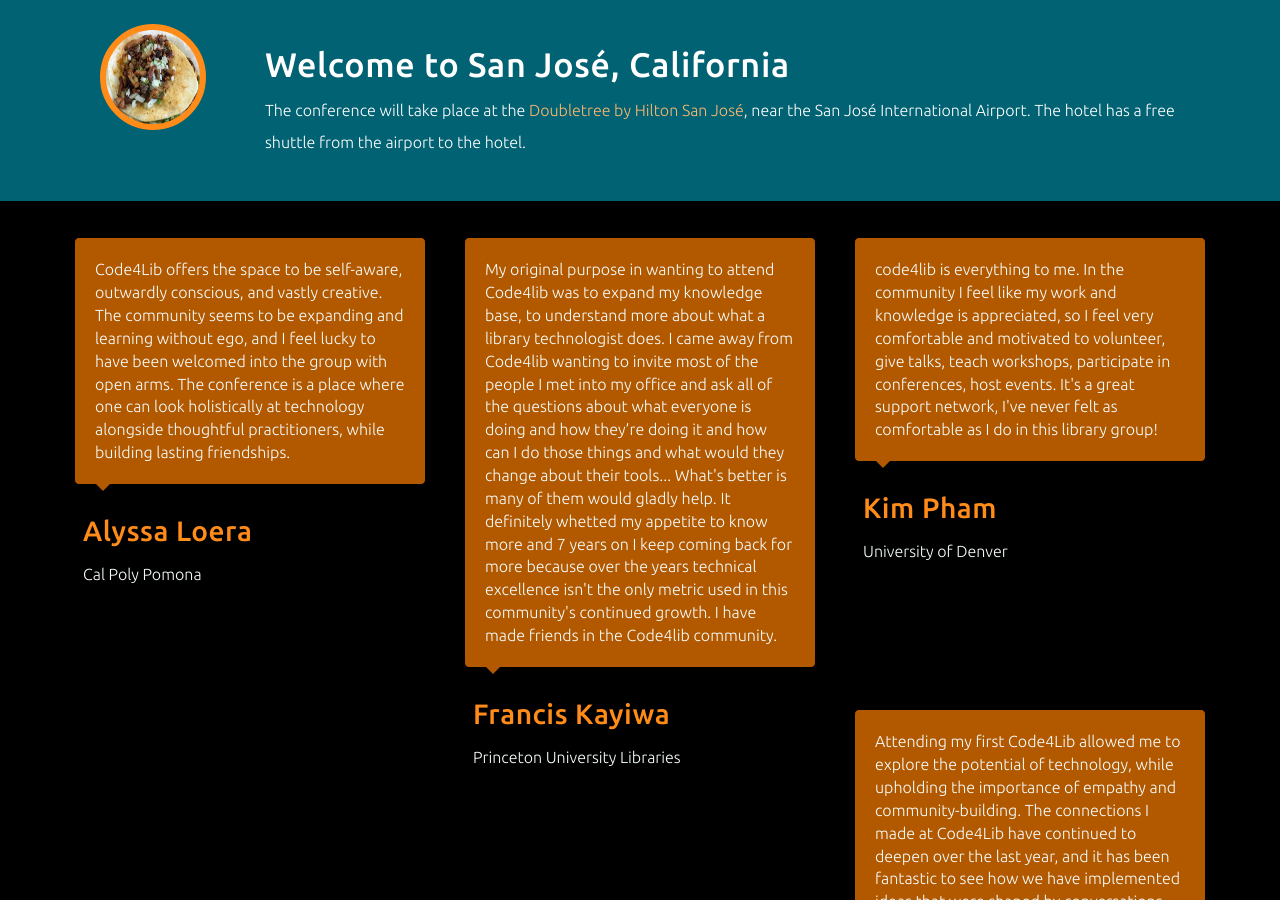
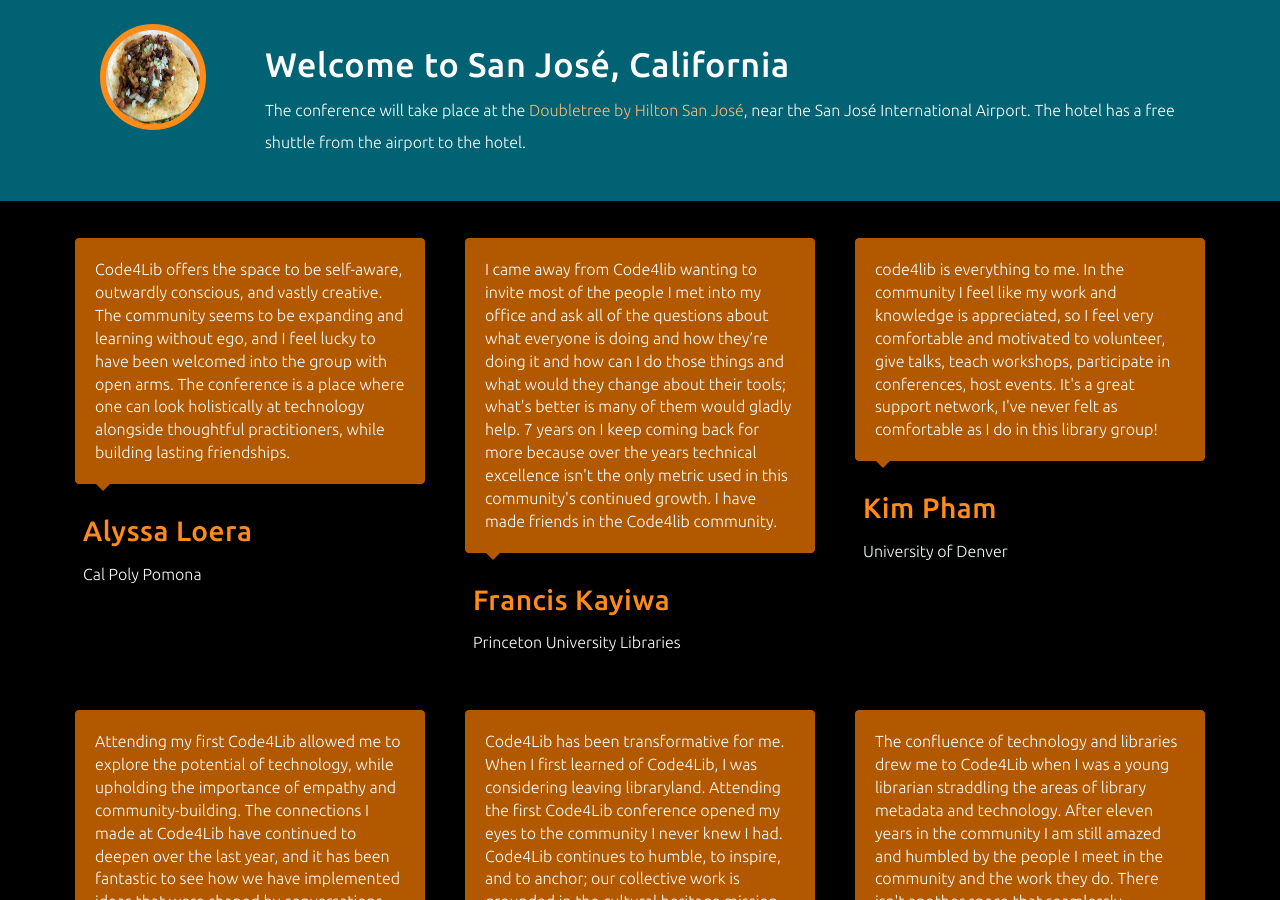
Before and after one commit to code4lib/2019.code4lib.org, a Jekyll site: the page built from index.html, in a window 1280 px wide and 900 px high, scrolled down 1064 px. Built offline with Jekyll 4.4.1, drawn with Linux system fonts in a browser that asks for light colours; some web fonts are replaced.

Commit message:
edited Francis testimonial

```diff
--- a/_data/testimonials.yml
+++ b/_data/testimonials.yml
@@ -8,7 +8,7 @@
   twitter: yo_bj
 
 - name: Francis Kayiwa
-  blurb: "My original purpose in wanting to attend Code4lib was to expand my knowledge base, to understand more about what a library technologist does. I came away from Code4lib wanting to invite most of the people I met into my office and ask all of the questions about what everyone is doing and how they’re doing it and how can I do those things and what would they change about their tools... What's better is many of them would gladly help. It definitely whetted my appetite to know more and 7 years on I keep coming back for more because over the years technical excellence isn't the only metric used in this community's continued growth. I have made friends in the Code4lib community."
+  blurb: "I came away from Code4lib wanting to invite most of the people I met into my office and ask all of the questions about what everyone is doing and how they’re doing it and how can I do those things and what would they change about their tools; what's better is many of them would gladly help. 7 years on I keep coming back for more because over the years technical excellence isn't the only metric used in this community's continued growth. I have made friends in the Code4lib community."
   twitter: kayiwa
   org: Princeton University Libraries
 
```
